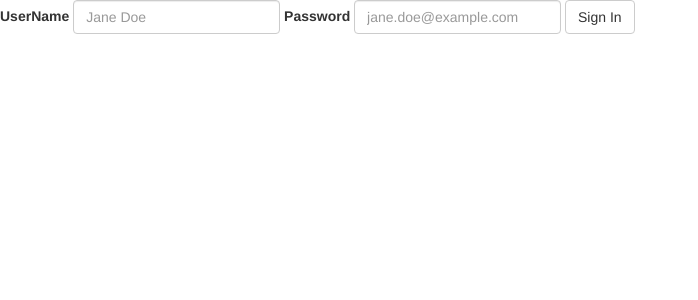
After one commit to roccijocci/evote, a Django app: template polls/templates/polls/register.html in a window 1280 px wide. The commit adds this page. Shown: the top 300 px of the page, without its empty margins (0-698 px from the left). Run offline with Django 3.2, Linux system fonts and the light colour scheme; the template is opened without the code that fills it, so the values that code supplies are empty.

Commit message:
Reworking:
working on the ui and authentication"

```diff
--- /dev/null
+++ b/polls/templates/polls/register.html
@@ -0,0 +1,13 @@
+<link rel="stylesheet" type="text/css" href="../../static/polls/bootstrap.css" />
+
+<form class="form-inline">
+	<div class="form-group">
+		<label for="exampleInputName2">UserName</label>
+		<input type="text" class="form-control" id="exampleInputName2" placeholder="Jane Doe">
+	</div>
+	<div class="form-group">
+		<label for="exampleInputEmail2">Password</label>
+		<input type="email" class="form-control" id="exampleInputEmail2" placeholder="jane.doe@example.com">
+	</div>
+	<button type="submit" class="btn btn-default">Sign In</button>
+</form>
```
Also changed, not shown: polls/templates/admin/base_site.html (renamed from polls/templates/xxdmin/base_site.html, +13 -1 lines), polls/templates/admin/index.html (renamed from polls/templates/xxdmin/index.html).
